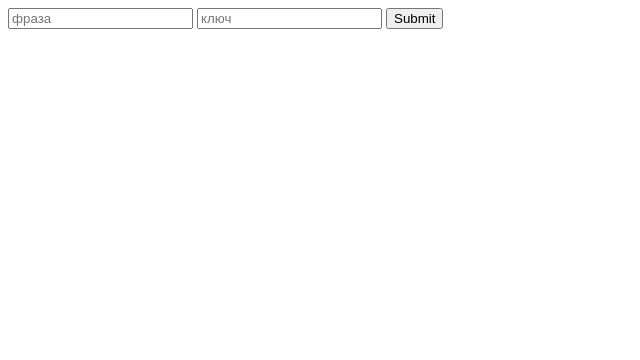
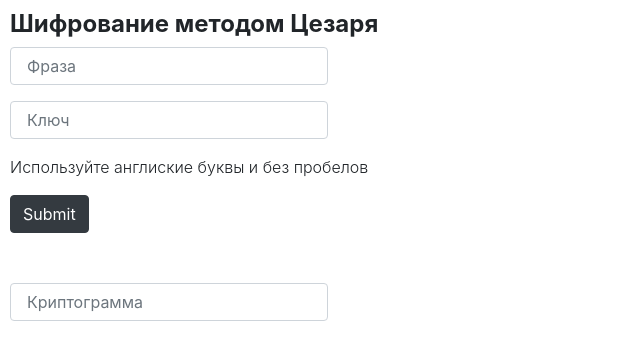
Before and after one commit to DenGoose/saba_node, a plain HTML site: page web/index.html in a window 1280 px wide. Shown: the whole page, without its empty margins (0-640 px from the left). Drawn offline with nearby package versions, Linux system fonts and the light colour scheme.

Commit message:
Добавлен бутстрап

```diff
--- a/web/index.html
+++ b/web/index.html
@@ -1,17 +1,34 @@
 <!DOCTYPE html>
 <html lang="ru">
+
 <head>
     <meta charset="UTF-8">
     <meta name="viewport" content="width=device-width, initial-scale=1.0">
-    <title>Document</title>
+    <link href="https://stackpath.bootstrapcdn.com/bootstrap/4.5.2/css/bootstrap.min.css" rel="stylesheet" />
+    <title>Шифрование Цезарем</title>
 </head>
-<body>
+
+<body style="margin-left: 10px; margin-top: 10px;">
+    <h4 class="font-weight-bold">Шифрование методом Цезаря</h4>
     <form id="form">
-        <input type="text" id="word" placeholder="фраза">
-        <input type="text" id="key" placeholder="ключ">
-        <input type="submit">
+        <div class="form-group">
+            <input type="text" id="word" placeholder="Фраза" class="form-control w-25 p-3">
+        </div>
+        <div class="form-group">
+            <input type="text" id="key" placeholder="Ключ" class="form-control w-25 p-3">
+        </div>
+        <p class="font-weight-light">Используйте англиские буквы и без пробелов</p>
+        <input type="submit" class="btn btn-dark">
     </form>
-    <div id="out" style="margin-top: 50px;"></div>
+    <div class="form-group" style="margin-top: 50px;">
+        <input id="out" class="form-control w-25 p-3" placeholder="Криптограмма">
+    </div>
     <script src="script.js"></script>
+
+    <!-- js for bootstrap -->
+    <script src="https://stackpath.bootstrapcdn.com/bootstrap/4.5.2/js/bootstrap.min.js"
+        integrity="sha384-B4gt1jrGC7Jh4AgTPSdUtOBvfO8shuf57BaghqFfPlYxofvL8/KUEfYiJOMMV+rV" crossorigin="anonymous">
+    </script>
 </body>
+
 </html>
--- a/web/script.js
+++ b/web/script.js
@@ -24,6 +24,6 @@ function caesar(word, amount) {
 };
 
 form.addEventListener('submit', (e) => {
-    out.innerHTML = caesar(word.value, key.value)
+    out.value = caesar(word.value, key.value)
     e.preventDefault()
 })
```
